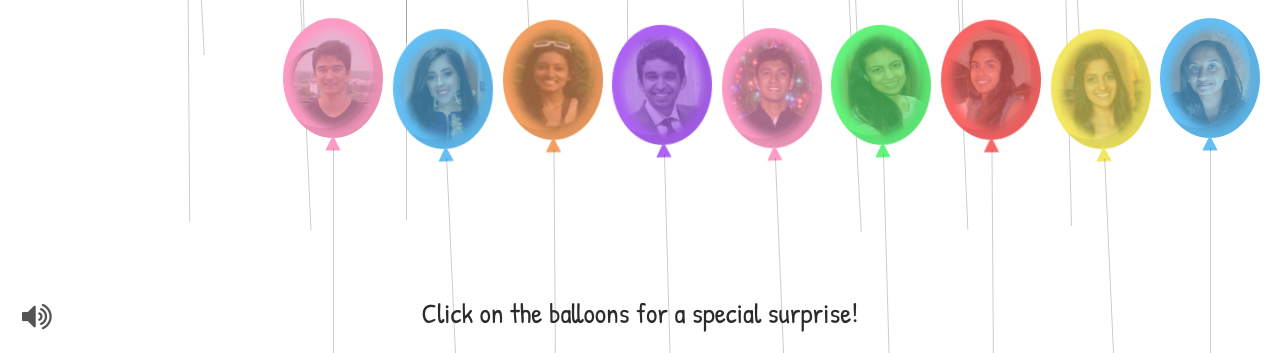
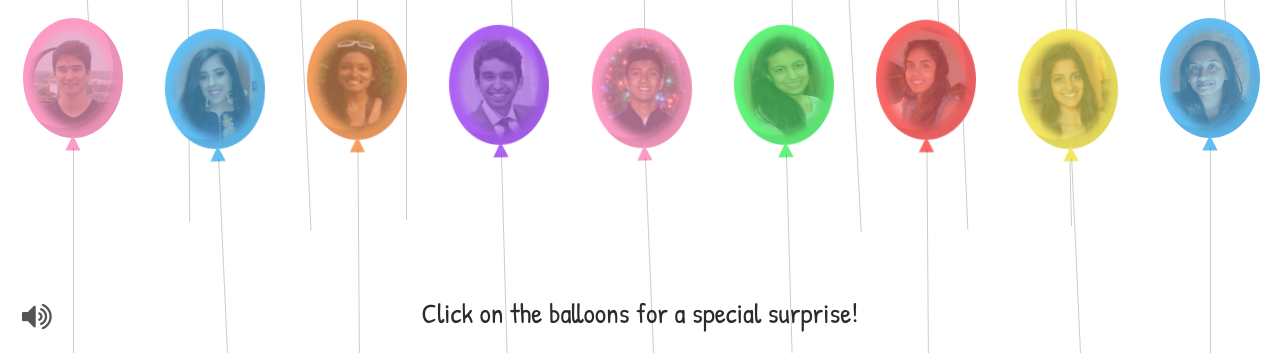
Before and after one commit to aleezaladhani/happybirthday-ata, a website: page index.html in a window 1280 px wide. Shown: the part 447-800 px from the top of the page. Drawn offline with Linux system fonts and the light colour scheme.

Commit message:
changed spacing of balloons

```diff
--- a/css/style.css
+++ b/css/style.css
@@ -43,8 +43,9 @@ body {
   justify-content: center;
 }
 
-#row3 {
-  justify-content: flex-end;
+#row3, #row1 {
+  justify-content: space-around;
+    margin-left: 0.1em;
 }
 
 .balloon-wrapper {
```
